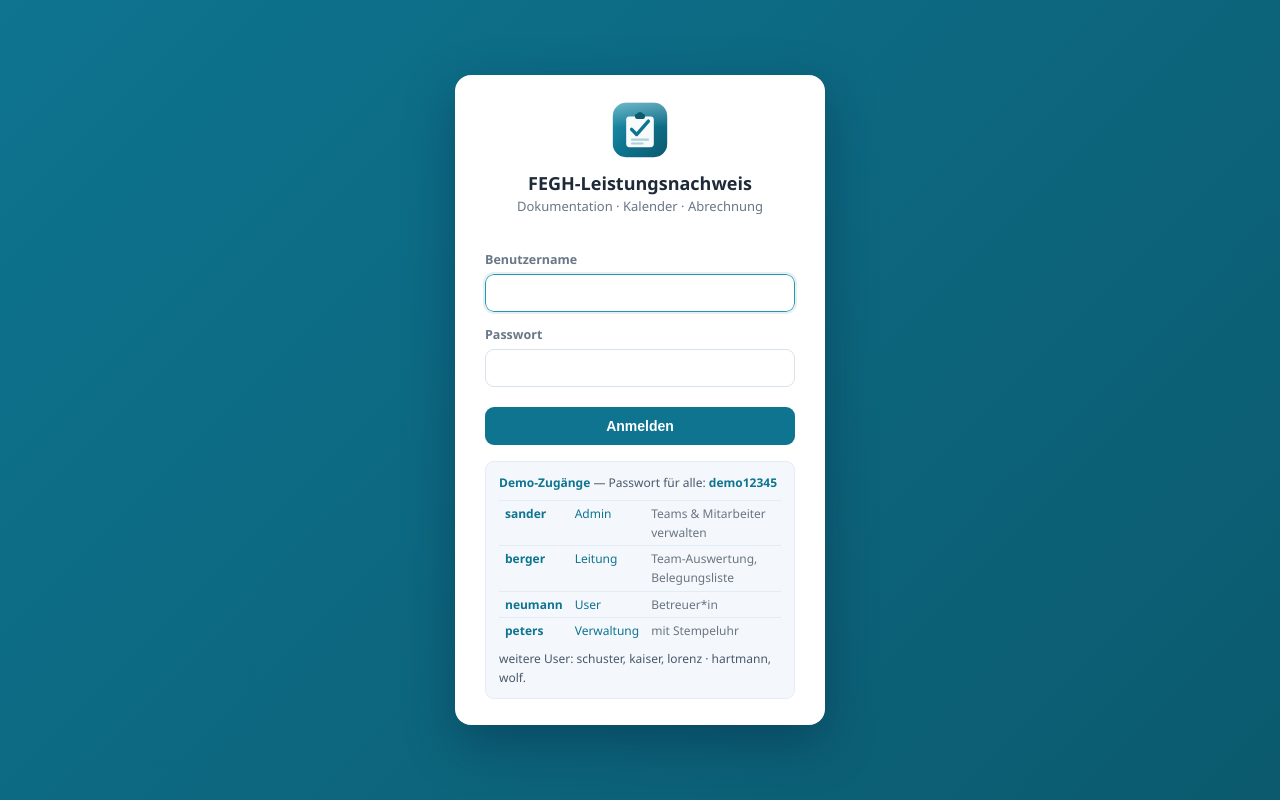
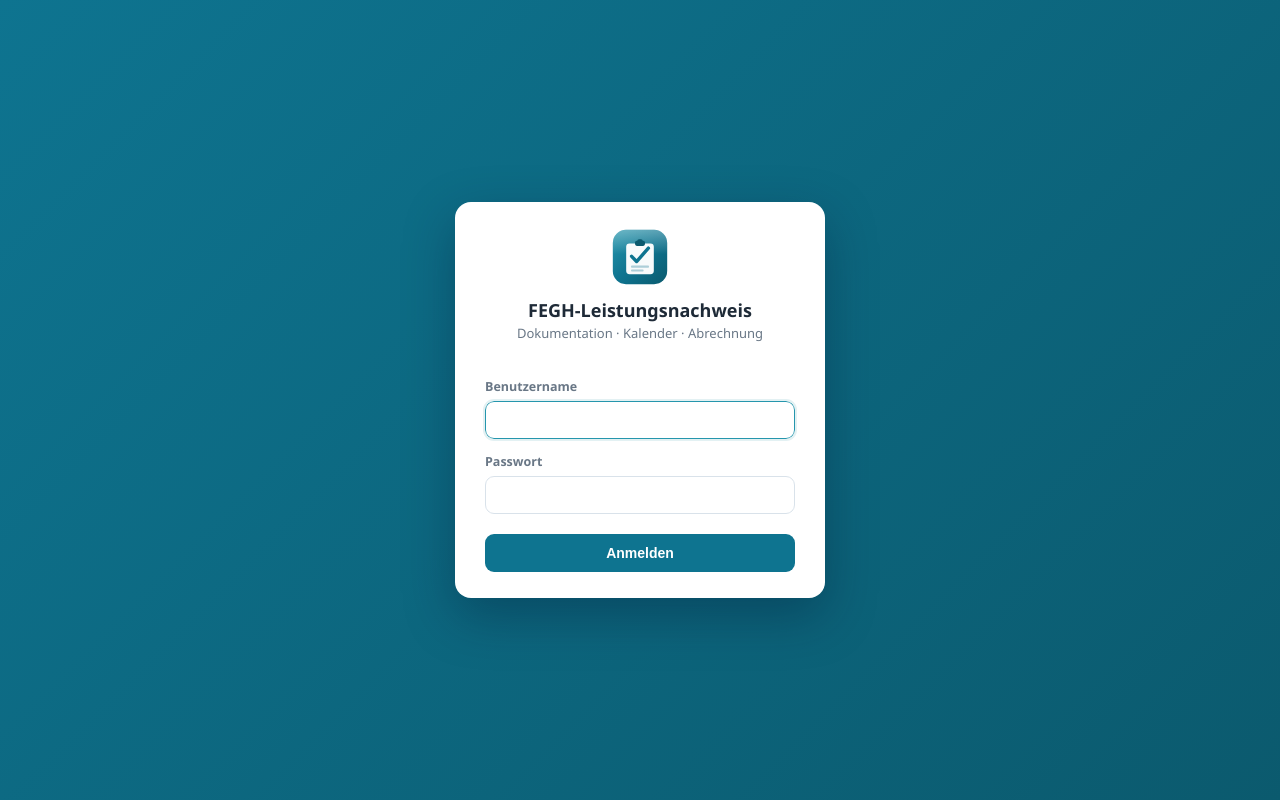
Before and after one commit to miri2577/FEGH-Leistungsnachweis, a Django app: page /login/ in a window 1280 px wide. Run offline with Django 5.2, Linux system fonts and the light colour scheme.

Commit message:
chore(login): Demo-Zugaenge-Box entfernt (Produktivstart, Demo-Logins existieren nicht mehr)

```diff
--- a/nachweis/templates/nachweis/login.html
+++ b/nachweis/templates/nachweis/login.html
@@ -54,16 +54,6 @@
       {{ form.password }}
       <button type="submit">Anmelden</button>
       <input type="hidden" name="next" value="{{ next }}">
-      <div class="demo">
-        <b>Demo-Zugänge</b> — Passwort für alle: <b>demo12345</b>
-        <table class="demotab">
-          <tr><td><b>sander</b></td><td>Admin</td><td>Teams &amp; Mitarbeiter verwalten</td></tr>
-          <tr><td><b>berger</b></td><td>Leitung</td><td>Team-Auswertung, Belegungsliste</td></tr>
-          <tr><td><b>neumann</b></td><td>User</td><td>Betreuer*in</td></tr>
-          <tr><td><b>peters</b></td><td>Verwaltung</td><td>mit Stempeluhr</td></tr>
-        </table>
-        weitere User: schuster, kaiser, lorenz · hartmann, wolf.
-      </div>
     </form>
   </div>
 </body>
```
